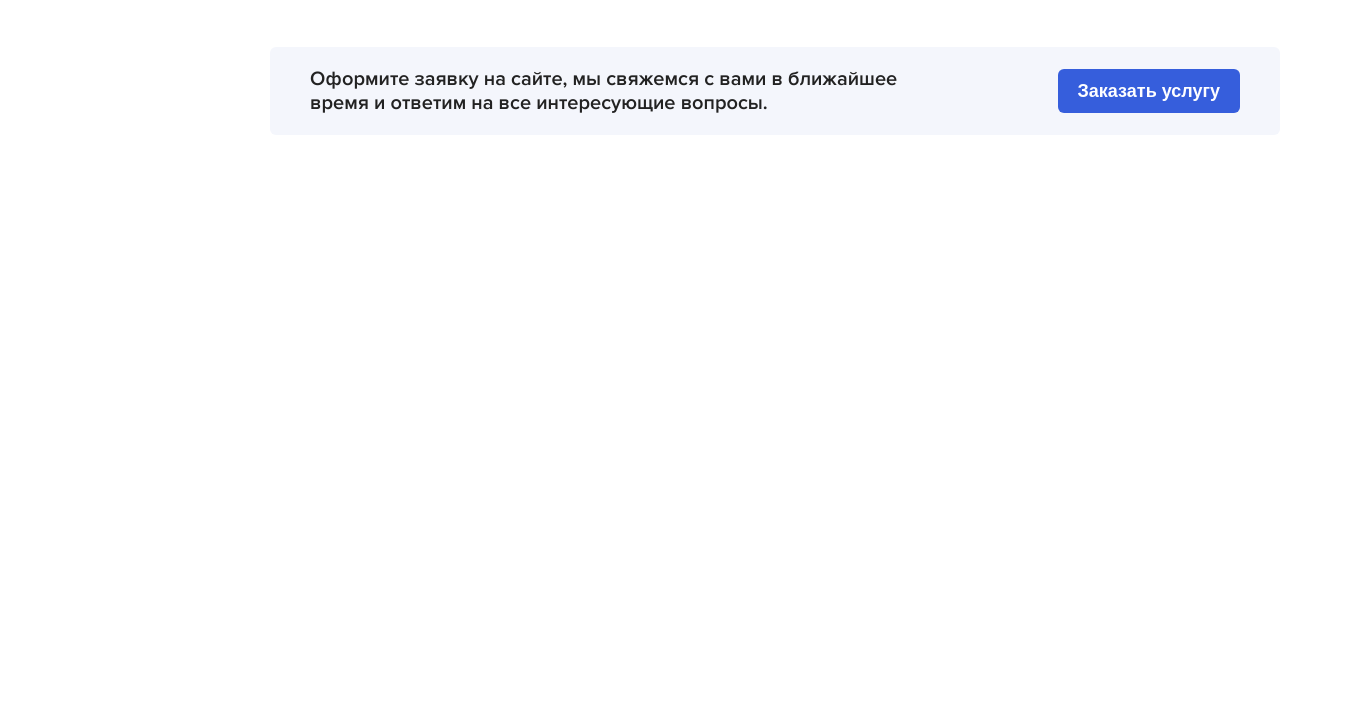
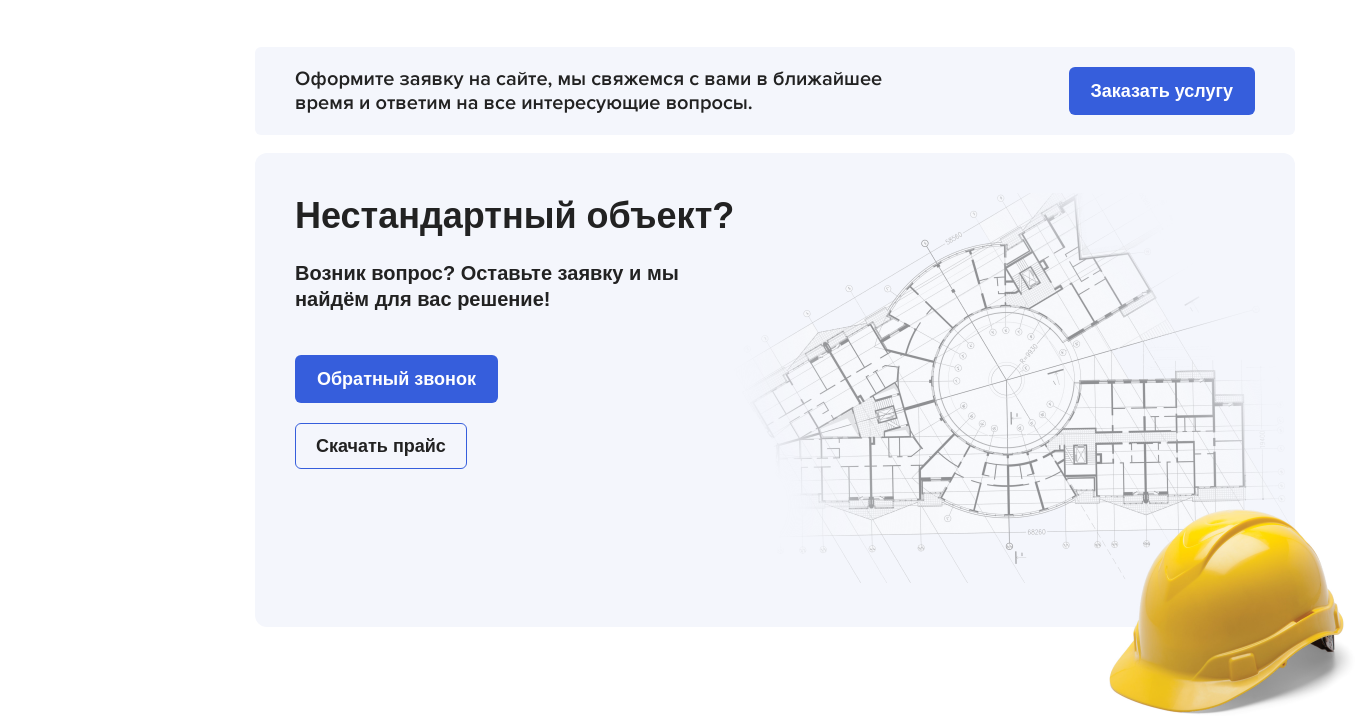
Before and after one commit to tinyRepository/enki-landing, a website: page src/html/index.html in a window 1280 px wide. Shown: the part 566-1283 px from the top of the page, 1355 px wide, since content can reach past the window. Before the commit the page ends 800 px from the top, so only its background shows below. Drawn offline with nearby package versions, Linux system fonts and the light colour scheme; files that its build step writes are made by us from their sources; files whose address does not match are found by name.

Commit message:
add custom object block

```diff
--- a/src/html/index.html
+++ b/src/html/index.html
@@ -17,6 +17,7 @@
       .wrapper {
         display: flex;
         justify-content: center;
+        margin-bottom: 50px;
       }
       .content {
         width: 100%;
@@ -30,7 +31,8 @@
         <img src="../img/sidemenu.png" width="270" alt="" style="padding-right: 39px" />
       </aside>
       <!-- /TODO remove-->
-      <div class="content"><div class="banner">
+      <div class="content">
+        <div class="banner">
   <div class="banner__content">
     <div class="banner__info">
       <div class="banner__discount">Скидка</div>
@@ -73,7 +75,29 @@
   </p>
   <button class="button promo__button">Заказать услугу</button>
 </div>
+
+        <br />
+        <div class="custom-object">
+  <div class="custom-object__content">
+    <div class="custom-object__title">Нестандартный объект?</div>
+
+    <div class="custom-object__description">
+      Возник вопрос? Оставьте заявку и мы найдём для вас решение!
+    </div>
+
+    <div class="custom-object__buttons">
+      <button class="button">Обратный звонок</button>
+      <button class="button button_secondary">Скачать прайс</button>
+    </div>
+  </div>
+
+  <div class="custom-object__image">
+    <img class="custom-object__image--draft" src="../img/draft.png" alt="draft" />
+  </div>
+  <img class="custom-object__image--helmet" src="../img/helmet.png" alt="helmet" />
 </div>
+
+      </div>
     </div>
     <script src="./js/scripts.min.js"></script>
   </body>
--- a/src/styles/_layouts.scss
+++ b/src/styles/_layouts.scss
@@ -1,3 +1,5 @@
 @import 'layouts/banner';
 @import 'layouts/stats';
 @import 'layouts/promo';
+
+@import 'layouts/custom-object';
--- /dev/null
+++ b/src/styles/layouts/_custom-object.scss
@@ -0,0 +1,45 @@
+.custom-object {
+  display: flex;
+  border-radius: 12px;
+  background: #f4f6fc;
+  padding: 40px;
+  position: relative;
+
+  &__title {
+    font-family: 'Proxima Nova', sans-serif;
+    font-weight: 700;
+    font-size: 36px;
+    line-height: 130%;
+    color: #222222;
+    white-space: nowrap;
+    margin-bottom: 20px;
+  }
+
+  &__description {
+    font-family: 'Proxima Nova', sans-serif;
+    font-style: normal;
+    font-weight: 700;
+    font-size: 20px;
+    line-height: 130%;
+    color: #222222;
+    margin-bottom: 43px;
+  }
+
+  &__buttons {
+    display: flex;
+    flex-direction: column;
+    align-items: baseline;
+    gap: 20px;
+  }
+
+  &__image {
+    position: relative;
+
+    &--helmet {
+      position: absolute;
+      bottom: -90px;
+      right: -60px;
+      z-index: 1;
+    }
+  }
+}
--- a/src/styles/styles.scss
+++ b/src/styles/styles.scss
@@ -16,9 +16,15 @@ html {
   padding: 10px 20px;
   background: #365edc;
   border-radius: 6px;
-  border: none;
+  border-color: transparent;
   white-space: nowrap;
   height: fit-content;
+
+  &_secondary {
+    background: transparent;
+    border: 1px solid #365edc;
+    color: #222222;
+  }
 }
 
 @import 'layouts';
```
Also changed, not shown: src/templates/custom-object.html (added, +19 -0 lines), src/templates/index.html (+6 -1 lines), src/css/styles.min.css, src/img/draft.png (added), src/img/helmet.png (added).
